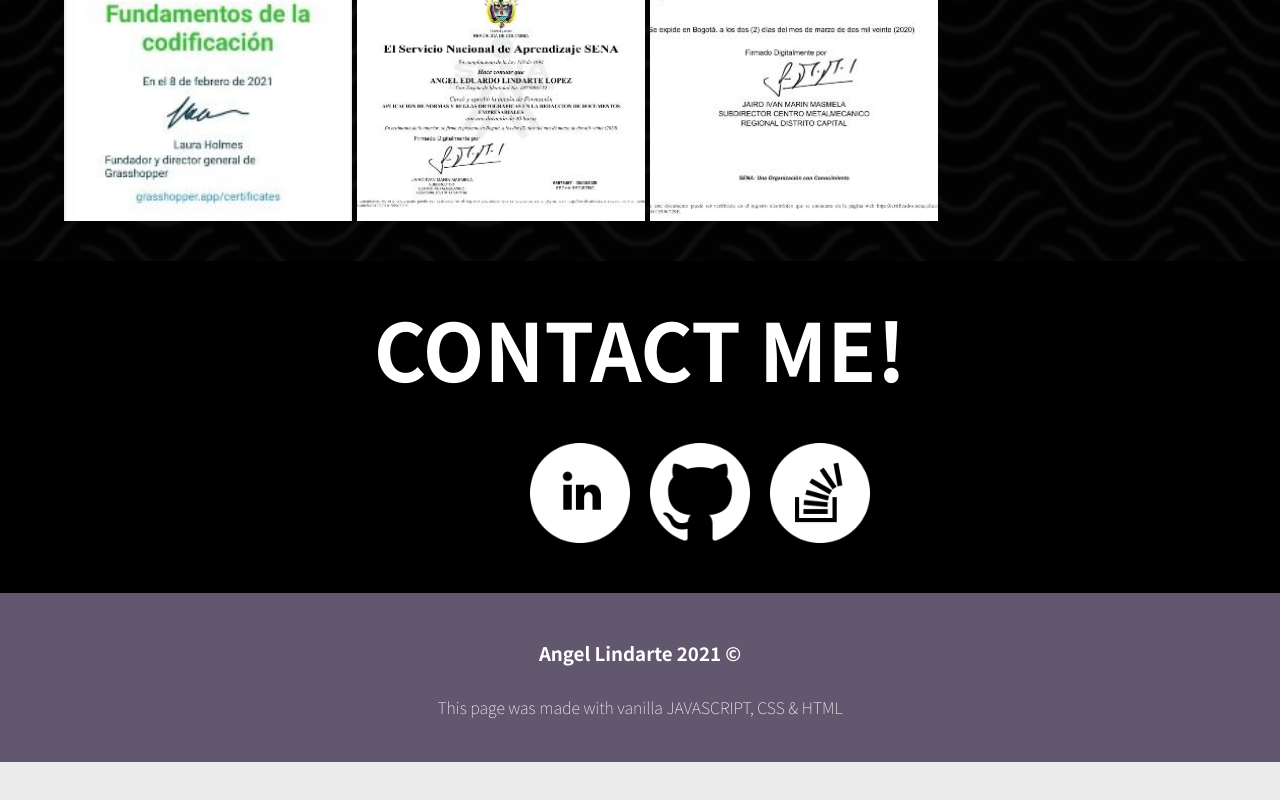
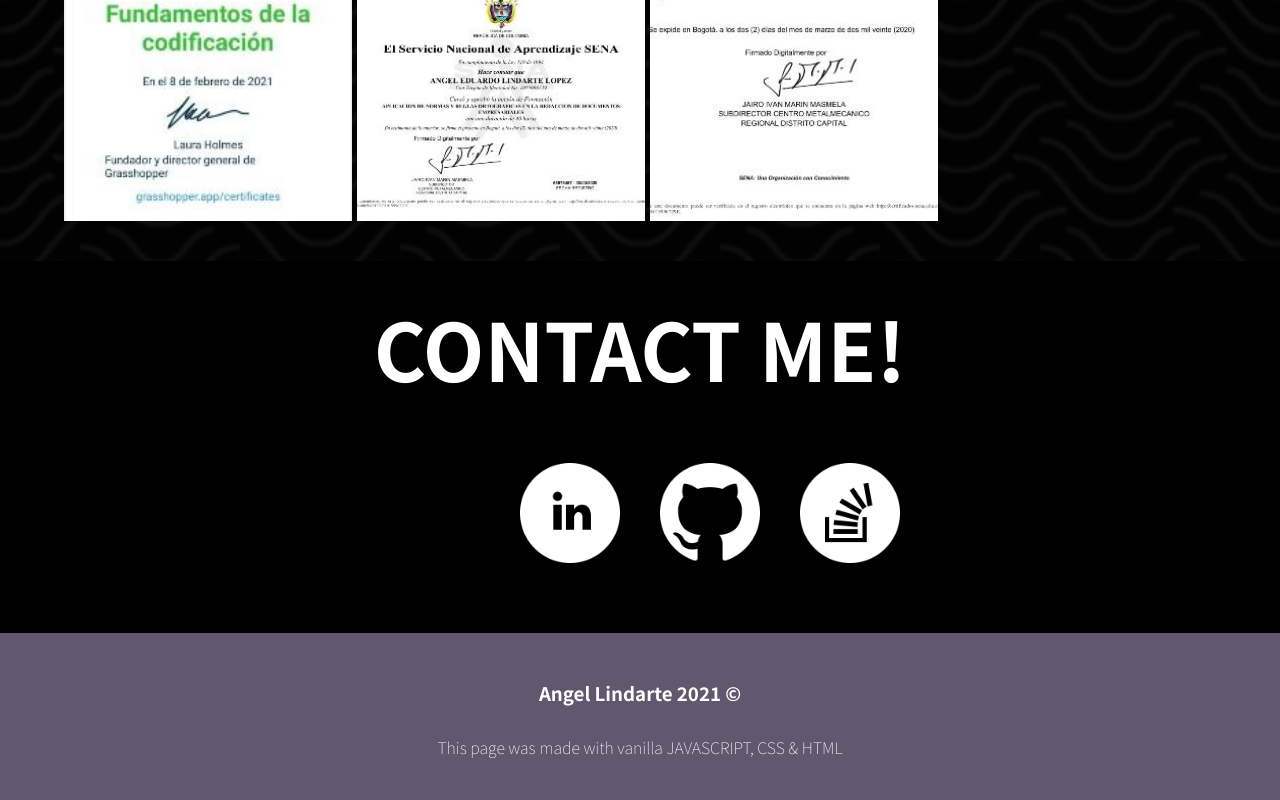
Before and after one commit to AngeleLindarteL/AngeleLindarteL.github.io, a plain HTML site: page index.html in a window 1280 px wide. Shown: the part 5359-6159 px from the top of the page. Before the commit the page ends 6121 px from the top, so only its background shows below. Drawn offline with Linux system fonts and the light colour scheme.

Commit message:
Styles change
- Bug Fix on hover button line 745
- Modified margin from 10px to 20px line 739
- Modified margin from 20px to 30px 726

```diff
--- a/css/styles.css
+++ b/css/styles.css
@@ -723,7 +723,7 @@ header nav a:hover::after{
     width: 100%;
     height: fit-content;
     justify-content: center;
-    margin: 20px;
+    margin: 30px;
 }
 
 .contact-ways .contact-container{
@@ -736,7 +736,7 @@ header nav a:hover::after{
     height: fit-content;
     transition: .4s;
     border: none;
-    margin: 10px;
+    margin: 20px;
     display: flex;
     flex-direction: column;
     align-items: center;
@@ -745,7 +745,6 @@ header nav a:hover::after{
 .contact-btn:hover {
     transform: scale(1.2);
     cursor: pointer;
-    margin: 20px;
 }
 .contact-btn:focus{
     outline: none;
@@ -791,25 +790,6 @@ footer{
     color: white;
     flex-direction: column;
 }
-
-
-
-
-
-
-
-
-
-
-
-
-
-
-
-
-
-
-
 
 /* ANIMATIONS */
 
```
